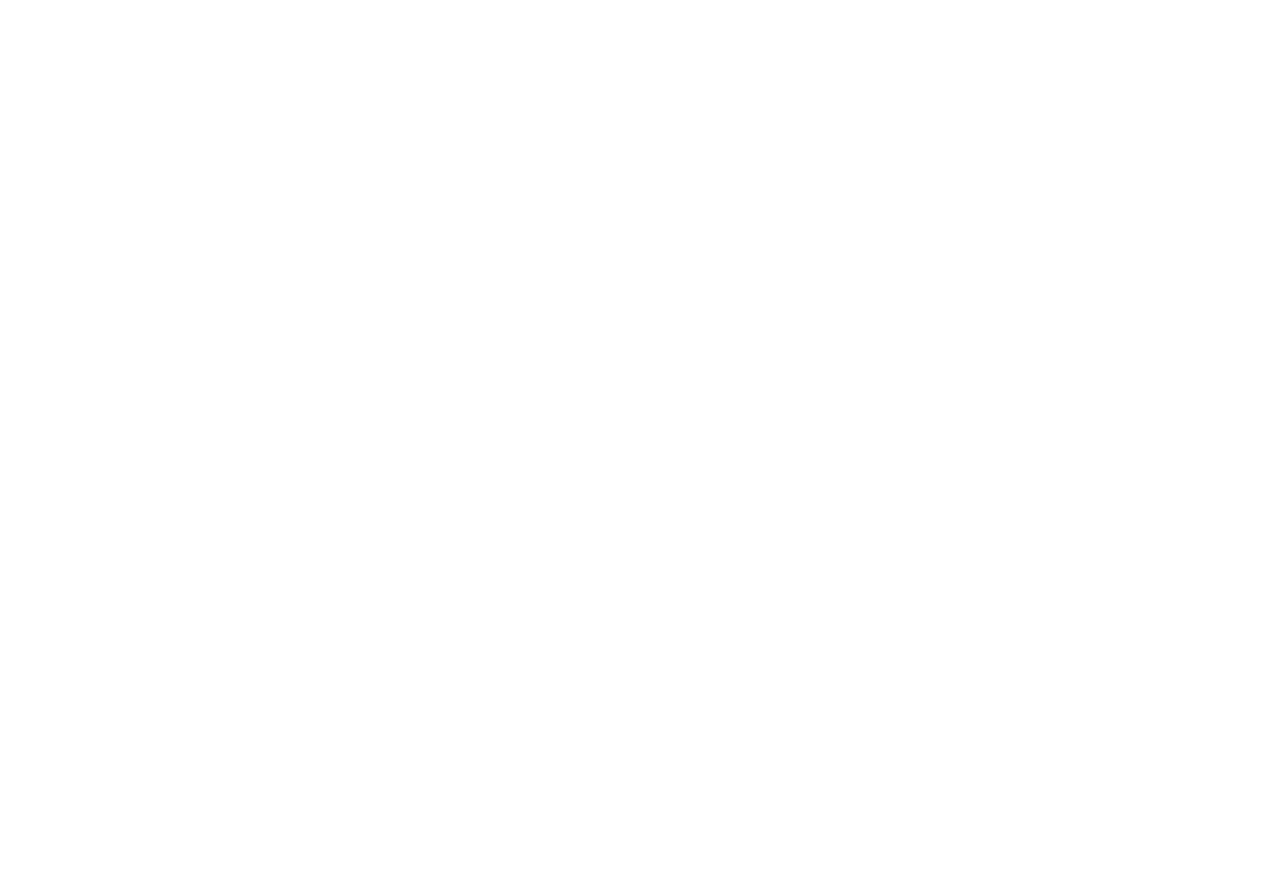
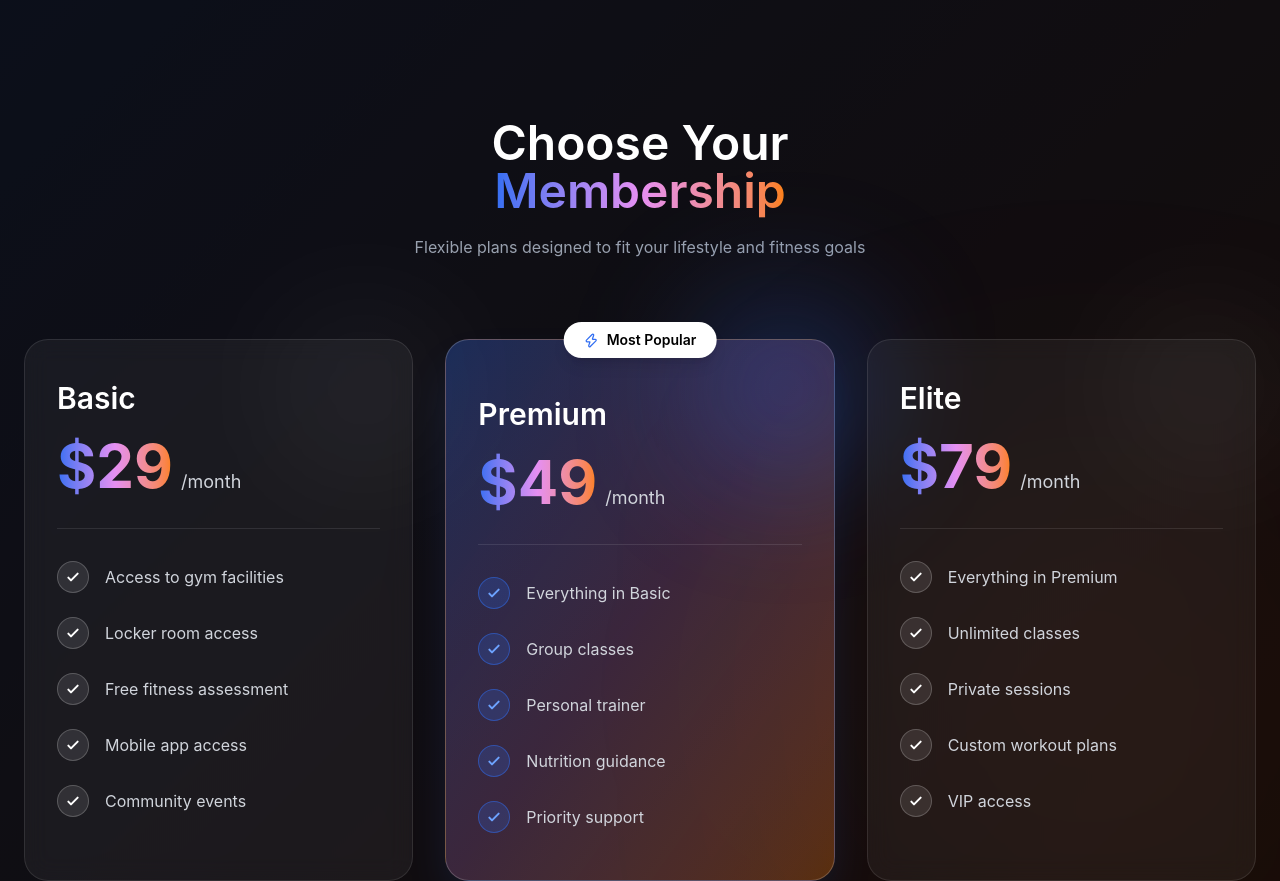
Before and after one commit to VILLARID/Liberty-Strength, a React app in the folder frontend/: page / in a window 1280 px wide. Shown: the part 3450-4331 px from the top of the page. Before the commit the page ends 3449 px from the top, so only its background shows below. Built offline with nearby package versions, Linux system fonts and the light colour scheme; the HTML template or start-up script is replaced by a standard one.

Commit message:
feat(Pricing): implement Pricing page

```diff
--- a/frontend/src/App.jsx
+++ b/frontend/src/App.jsx
@@ -3,6 +3,7 @@
 import OurImpact from "./pages/OurImpact";
 import OurPrograms from "./pages/OurPrograms";
 import Trainers from "./pages/Trainers";
+import Membership from "./pages/Membership";
 
 function App() {
     return (
@@ -29,6 +30,7 @@
                     <OurImpact />
                     <OurPrograms />
                     <Trainers />
+                    <Membership />
                 </div>
 
             </div>
--- /dev/null
+++ b/frontend/src/components/Membership/MembershipCards.jsx
@@ -0,0 +1,158 @@
+import { Zap } from "lucide-react";
+
+function MembershipCard({
+    plan,
+    price,
+    data = [],
+    popular = false
+}) {
+    return (
+        <div
+            className={`group relative overflow-visible rounded-3xl border text-white
+            transition-all duration-500 hover:scale-[1.03]
+
+            ${
+                popular
+                    ? "bg-linear-to-br from-[#316ef2]/30 via-[#e58ff2]/20 to-[#fd8003]/30 border-white/20 shadow-2xl shadow-[#316ef2]/20"
+                    : "bg-white/5 backdrop-blur-md border-white/10 hover:bg-white/8"
+            }`}
+        >
+
+            {/* Most Popular */}
+            {popular && (
+                <div className="absolute left-1/2 top-0 -translate-x-1/2 -translate-y-1/2 z-20">
+
+                    <div className="
+                    flex items-center gap-2
+                    px-5 py-2
+                    rounded-full
+                    bg-white text-black
+                    text-sm font-semibold
+                    shadow-lg
+                    ">
+
+                        <Zap
+                            size={15}
+                            className="text-[#316ef2]"
+                        />
+
+                        <span>Most Popular</span>
+
+                    </div>
+
+                </div>
+            )}
+
+            {/* Glow */}
+            <div
+                className={`absolute -top-10 -right-10 w-44 h-44 rounded-full blur-3xl
+                ${
+                    popular
+                        ? "bg-[#316ef2]/30"
+                        : "bg-white/5"
+                }`}
+            />
+
+            {/* Content */}
+            <div
+                className={`
+                relative
+                ${popular ? "pt-14" : "pt-10"}
+                px-8
+                pb-8
+                min-h-[540px]
+                flex
+                flex-col
+                `}
+            >
+
+                {/* Plan */}
+                <h3 className="text-3xl font-semibold">
+                    {plan}
+                </h3>
+
+                {/* Price */}
+                <div className="mt-5">
+
+                    <span className="
+                    text-6xl
+                    leading-none
+                    font-bold
+                    bg-linear-to-r
+                    from-[#316ef2]
+                    via-[#e58ff2]
+                    to-[#fd8003]
+                    bg-clip-text
+                    text-transparent
+                    ">
+                        ${price}
+                    </span>
+
+                    <span className="
+                    text-gray-300
+                    ml-2
+                    text-lg
+                    ">
+                        /month
+                    </span>
+
+                </div>
+
+                {/* Divider */}
+                <div className="my-8 h-px bg-white/10" />
+
+                {/* Features */}
+                <div className="flex flex-col gap-6 flex-1">
+
+                    {data.map((item, index) => (
+                        <div
+                            key={index}
+                            className="flex items-center gap-4"
+                        >
+
+                            <div
+                                className={`
+                                flex items-center justify-center
+                                min-w-8 h-8 rounded-full border
+
+                                ${
+                                    popular
+                                        ? "bg-[#316ef2]/20 border-[#316ef2]/50 text-[#6da3ff]"
+                                        : "bg-white/10 border-white/20"
+                                }
+                                `}
+                            >
+
+                                <svg
+                                    xmlns="http://www.w3.org/2000/svg"
+                                    className="w-4 h-4"
+                                    fill="none"
+                                    viewBox="0 0 24 24"
+                                    stroke="currentColor"
+                                    strokeWidth={3}
+                                >
+                                    <path
+                                        strokeLinecap="round"
+                                        strokeLinejoin="round"
+                                        d="M5 13l4 4L19 7"
+                                    />
+                                </svg>
+
+                            </div>
+
+                            <p className="text-gray-300 leading-relaxed">
+                                {item}
+                            </p>
+
+                        </div>
+                    ))}
+
+                </div>
+
+            </div>
+
+        </div>
+    );
+}
+
+export default MembershipCard;
--- /dev/null
+++ b/frontend/src/pages/Membership.jsx
@@ -0,0 +1,85 @@
+import MembershipCard from "../components/Membership/MembershipCards";
+
+function Membership() {
+
+    const data = [
+        {
+            plan: "Basic",
+            price: 29,
+            data: [
+                "Access to gym facilities",
+                "Locker room access",
+                "Free fitness assessment",
+                "Mobile app access",
+                "Community events"
+            ]
+        },
+        {
+            plan: "Premium",
+            price: 49,
+            data: [
+                "Everything in Basic",
+                "Group classes",
+                "Personal trainer",
+                "Nutrition guidance",
+                "Priority support"
+            ]
+        },
+        {
+            plan: "Elite",
+            price: 79,
+            data: [
+                "Everything in Premium",
+                "Unlimited classes",
+                "Private sessions",
+                "Custom workout plans",
+                "VIP access"
+            ]
+        }
+    ];
+
+    return (
+        <section
+            id="pricing"
+            className="relative min-h-screen w-full px-6 pt-30"
+        >
+
+            {/* Header */}
+            <div className="flex flex-col items-center mb-20">
+
+                <h2 className="text-center text-white text-5xl font-semibold">
+                    Choose Your <br />
+
+                    <span className="bg-linear-to-r from-[#316ef2] via-[#e58ff2] to-[#fd8003] bg-clip-text text-transparent">
+                        Membership
+                    </span>
+                </h2>
+
+                <p className="mt-5 max-w-xl text-center text-gray-400">
+                    Flexible plans designed to fit your lifestyle and fitness goals
+                </p>
+
+            </div>
+
+            {/* Cards */}
+            <div className="grid grid-cols-1 md:grid-cols-2 lg:grid-cols-3 gap-8">
+
+                {
+                    data.map((item, index) => (
+                        <MembershipCard
+                            key={index}
+                            plan={item.plan}
+                            price={item.price}
+                            data={item.data}
+                            popular={item.plan === "Premium"}
+                        />
+                    ))
+                }
+
+            </div>
+
+        </section>
+    );
+}
+
+export default Membership;
```
Also changed, not shown: frontend/src/components/Trainers/TrainersCards.jsx (+1 -11 lines).
